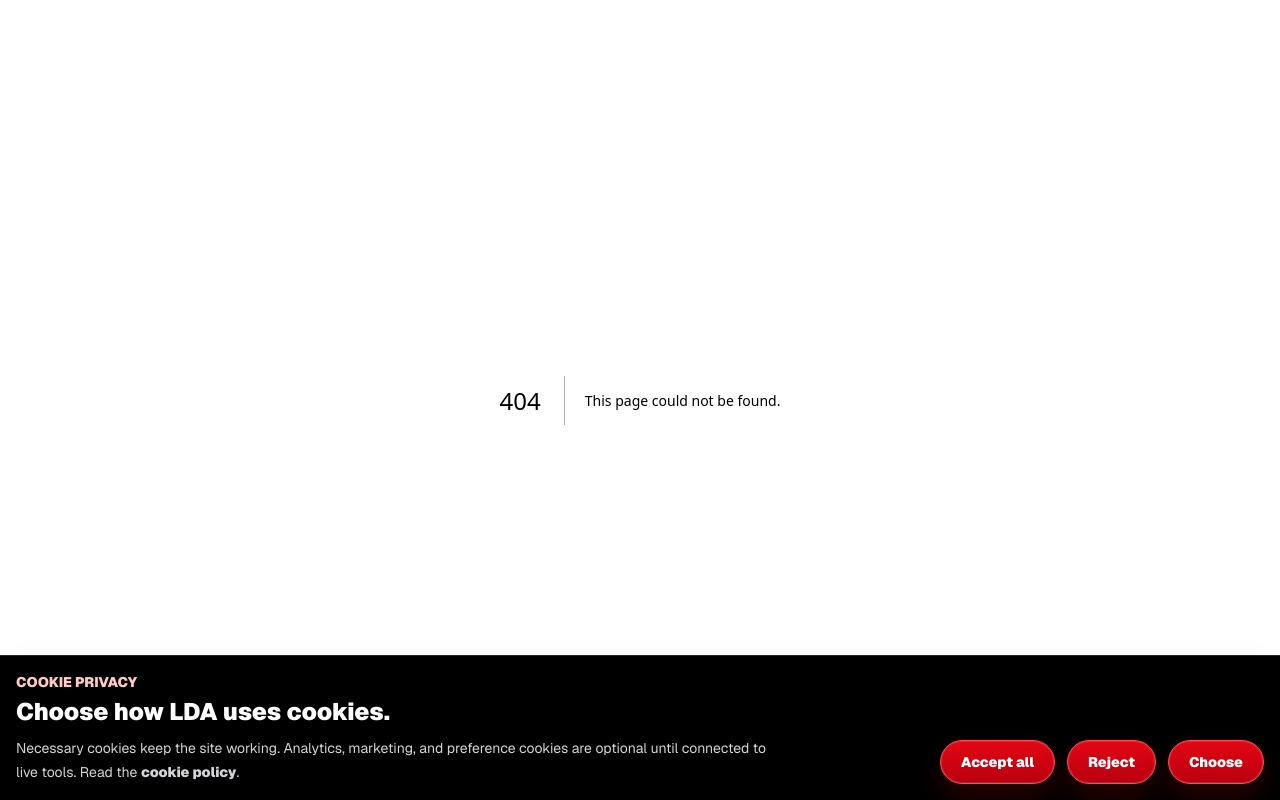
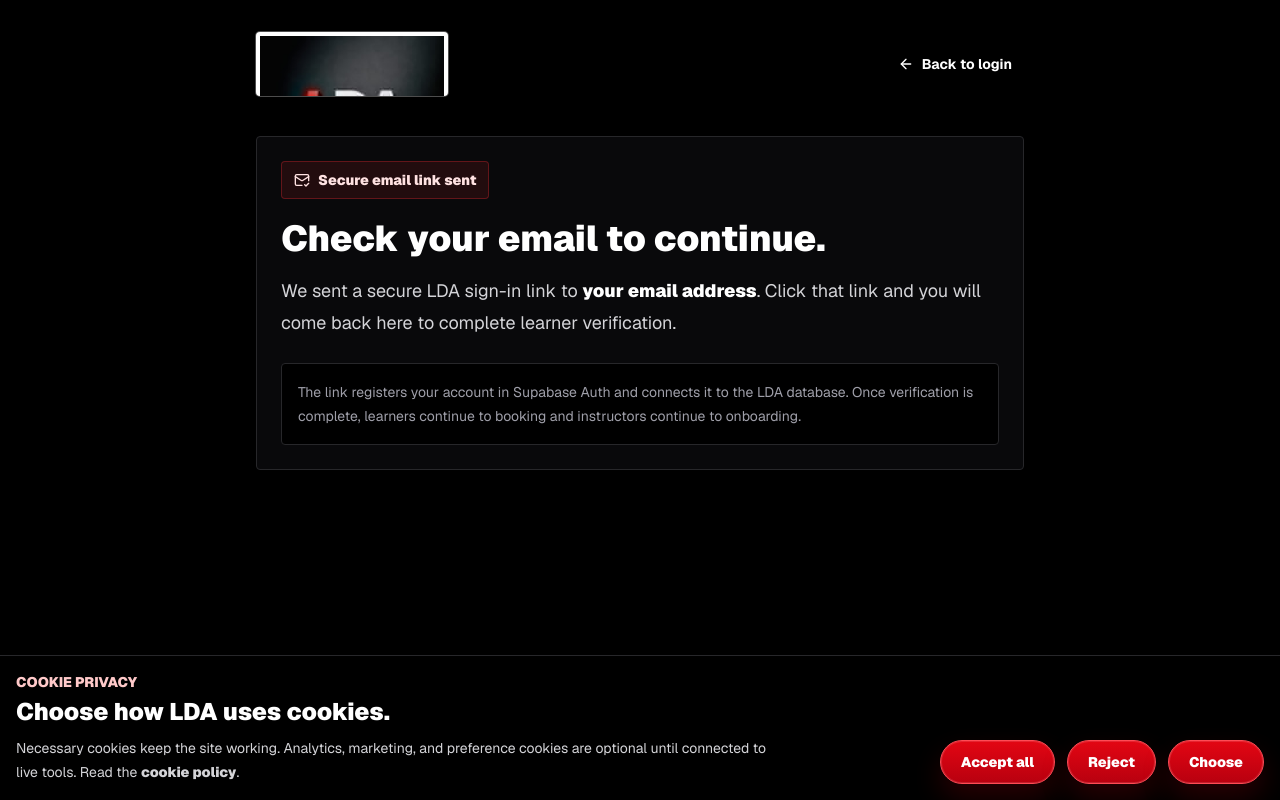
Before and after one commit to LDrivingAcademy/LDA, a Next.js app: page /auth/check-email in a window 1280 px wide. Before the commit this address had no page. Built offline with nearby package versions, Linux system fonts and the light colour scheme.

Commit message:
Add email link sent page

```diff
--- /dev/null
+++ b/src/app/auth/check-email/page.tsx
@@ -0,0 +1,38 @@
+import Link from "next/link";
+import { ArrowLeft, MailCheck } from "lucide-react";
+import { Brand } from "@/components/brand";
+
+export default async function CheckEmailPage({
+  searchParams
+}: {
+  searchParams: Promise<{ email?: string; role?: string }>;
+}) {
+  const { email, role } = await searchParams;
+  const safeRole = role === "instructor" ? "instructor" : "learner";
+
+  return (
+    <main className="min-h-screen bg-black px-4 py-8 text-white">
+      <div className="mx-auto max-w-3xl">
+        <div className="flex items-center justify-between gap-4">
+          <Brand />
+          <Link href={`/auth/login?role=${safeRole}`} className="inline-flex items-center gap-2 rounded-full px-3 py-2 text-sm font-bold text-zinc-300 hover:text-white hover:ring-2 hover:ring-brand">
+            <ArrowLeft size={16} /> Back to login
+          </Link>
+        </div>
+
+        <section className="mt-10 rounded border border-zinc-800 bg-zinc-950 p-6 shadow-2xl">
+          <div className="inline-flex items-center gap-2 rounded border border-red-500/30 bg-red-500/10 px-3 py-2 text-sm font-black text-red-100">
+            <MailCheck size={16} /> Secure email link sent
+          </div>
+          <h1 className="mt-5 text-4xl font-black tracking-normal">Check your email to continue.</h1>
+          <p className="mt-4 text-lg leading-8 text-zinc-300">
+            We sent a secure LDA sign-in link to <span className="font-black text-white">{email || "your email address"}</span>. Click that link and you will come back here to complete {safeRole === "instructor" ? "instructor verification" : "learner verification"}.
+          </p>
+          <div className="mt-6 rounded border border-zinc-800 bg-black p-4 text-sm leading-6 text-zinc-400">
+            The link registers your account in Supabase Auth and connects it to the LDA database. Once verification is complete, learners continue to booking and instructors continue to onboarding.
+          </div>
+        </section>
+      </div>
+    </main>
+  );
+}
```
